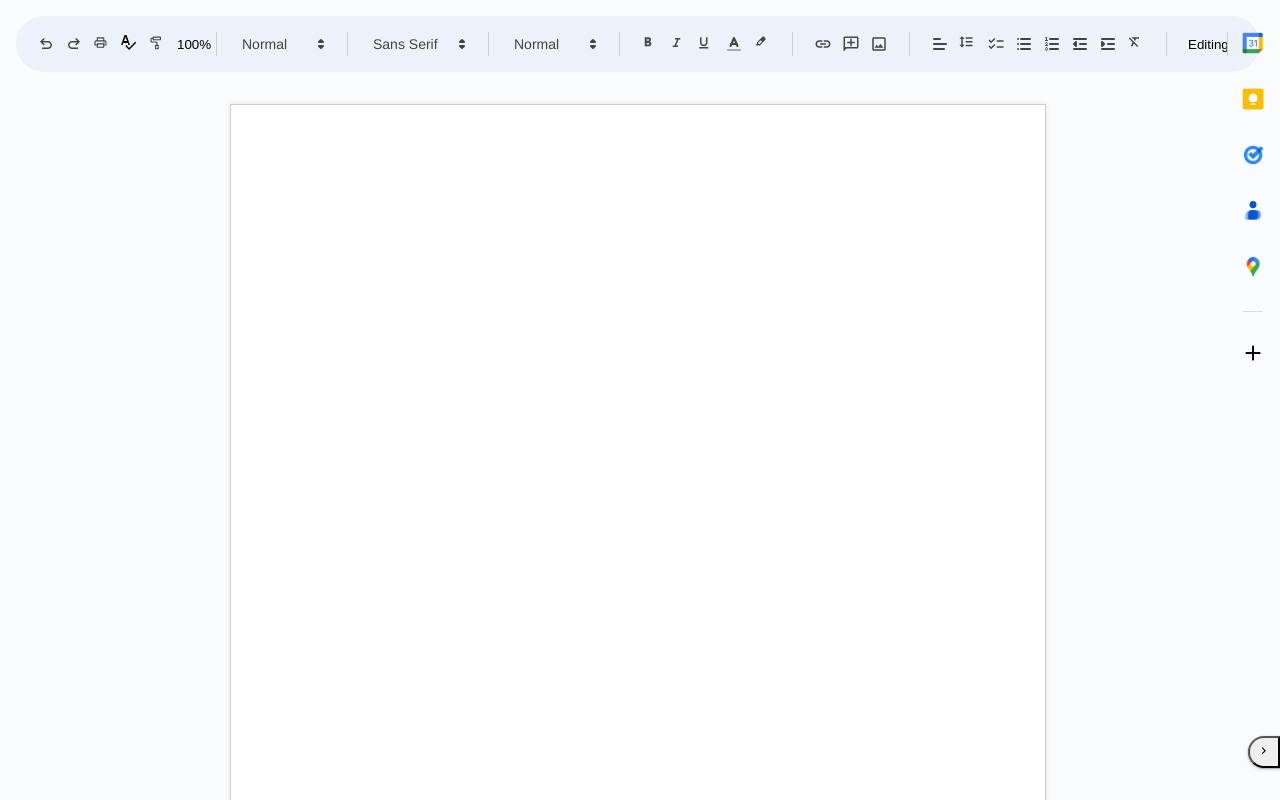
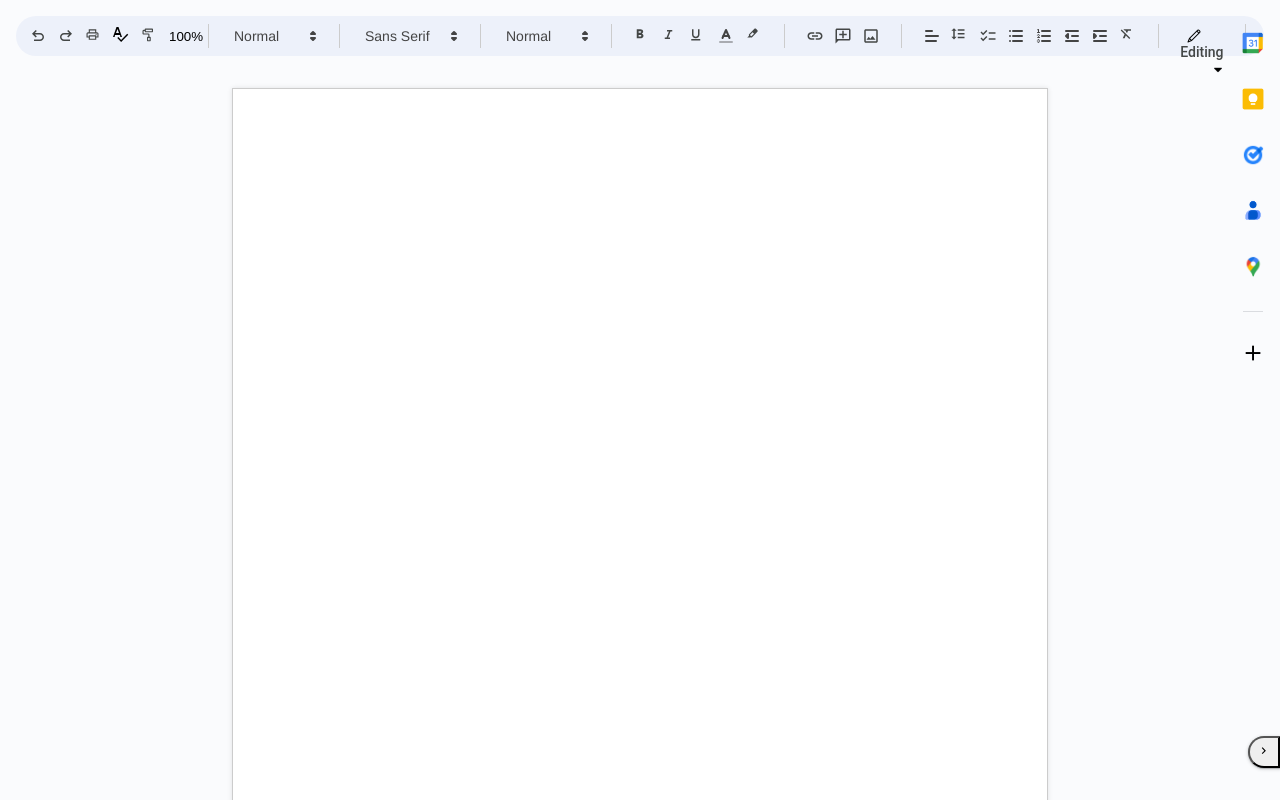
Before and after one commit to ahzamir/google-docs-clone, a React (Create React App) app: page / in a window 1280 px wide. Shown: the top 800 px of the page. Built offline with nearby package versions, Linux system fonts and the light colour scheme.

Commit message:
added some design to the toolbar options according to the google docs actual design

```diff
--- a/src/components/CustomizedQuill/index.js
+++ b/src/components/CustomizedQuill/index.js
@@ -59,7 +59,7 @@ const CustomizedQuill = ({ value, onChange }) => {
     icons['line-and-paragraph-spacing'] = `<svg xmlns="http://www.w3.org/2000/svg" viewBox="0 0 24 24">
     <path xmlns="http://www.w3.org/2000/svg" fill="#444746" fill-rule="evenodd" d="M9,14 L18,14 L18,12 L9,12 L9,14 L9,14 Z M9,2 L9,4 L18,4 L18,2 L9,2 L9,2 Z M7.5,4 L4,0.5 L0.5,4 L3,4 L3,12 L0.5,12 L4,15.5 L7.5,12 L5,12 L5,4 L7.5,4 L7.5,4 Z M9,9 L18,9 L18,7 L9,7 L9,9 L9,9 Z" transform="translate(0 1)"/>
     </svg>`;
-    icons['zoom'] = '100%';
+    icons['zoom'] = "100%"
     icons['editing'] = "Editing";
 
     return <ReactQuill
--- a/src/components/TextEditor/TextEditor.css
+++ b/src/components/TextEditor/TextEditor.css
@@ -27,10 +27,10 @@
     z-index: 1;
     background-color: #edf1fa;
     margin: 1rem;
-    padding: 1rem;
+    padding: 0.5rem;
     border-radius: 30px;
     display: flex;
-    justify-content: space-between;
+    justify-content: flex-start;
 }
 
 .quill .ql-formats {
@@ -46,6 +46,38 @@
     height: 1.5rem;
     background-color: #ccc;
     margin: 0 1rem;
+}
+
+.ql-editing {
+    font-size: 14px;
+    font-weight: 500;
+    color: #444746;
+    font-family: 'Roboto', sans-serif;
+    width: fit-content !important;
+}
+
+.ql-editing::before {
+    content: "";
+    background-image: url(./icons/pen.png);
+    background-repeat: no-repeat;
+    background-size: contain;
+    width: 1rem;
+    height: 1rem;
+    margin-right: 1rem;
+    display: inline-block;
+    vertical-align: middle;
+}
+
+.ql-editing::after {
+    content: "";
+    background-image: url(./icons/down-arrow.png);
+    background-repeat: no-repeat;
+    background-size: contain;
+    width: 0.5rem;
+    height: 0.5rem;
+    margin-left: 2rem;
+    display: inline-block;
+    vertical-align: middle;
 }
 
 .sidebar-open {
```
Also changed, not shown: src/components/TextEditor/icons/down-arrow.png (added), src/components/TextEditor/icons/pen.png (added).
